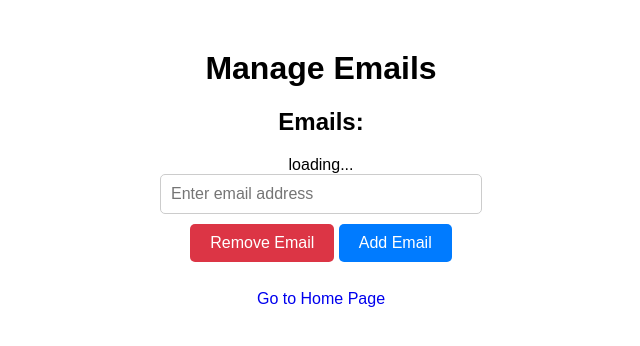
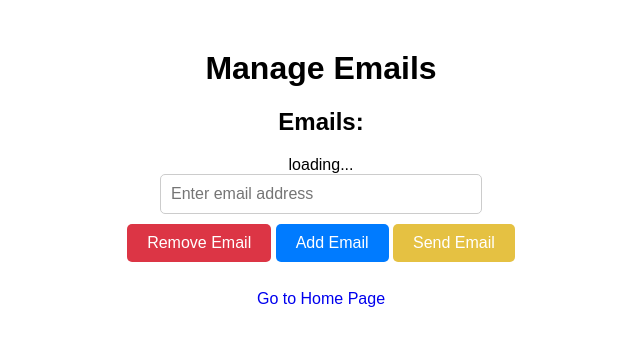
Before and after one commit to averybobbitt/workplace-violence-prediction-api, a Django app: template WorkplaceViolencePredictionAPI/API/templates/email.html in a window 1280 px wide. Shown: the top 346 px of the page, without its empty margins (319-959 px from the left). Run offline with Django 5.2, Linux system fonts and the light colour scheme; the template is opened without the code that fills it, so the values that code supplies are empty.

Commit message:
added send email button

```diff
--- a/WorkplaceViolencePredictionAPI/API/static/css/email.css
+++ b/WorkplaceViolencePredictionAPI/API/static/css/email.css
@@ -47,3 +47,12 @@ input[type="text"] {
 .btn-danger:hover {
     background-color: #c82333;
 }
+
+.btn-warning {
+    background-color: #e5c142;
+    color: #fff;
+}
+
+.btn-warning:hover {
+    background-color: #c9a62a;
+}
--- a/WorkplaceViolencePredictionAPI/API/static/js/email.js
+++ b/WorkplaceViolencePredictionAPI/API/static/js/email.js
@@ -51,6 +51,19 @@ function rmEmail() {
     document.getElementById("inputBox").value = "";
 }
 
+function sendEmail() {
+    const csrftoken = Cookies.get("csrftoken");
+
+    fetch("http://localhost:8000/api/email/", {
+        method: "POST",
+        credentials: "same-origin",
+        headers: {
+            "Content-Type": "application/json",
+            "X-CSRFToken": csrftoken
+        }
+    }).then(r => console.log(`Email sent`));
+}
+
 function updateEmailDisplay(list) {
     document.getElementById("emails").innerHTML = list.replace(",", "<br>");
 }
--- a/WorkplaceViolencePredictionAPI/API/templates/email.html
+++ b/WorkplaceViolencePredictionAPI/API/templates/email.html
@@ -22,6 +22,7 @@
     <br>
     <button class="btn btn-danger" onclick="rmEmail()">Remove Email</button>
     <button class="btn btn-primary" onclick="addEmail()">Add Email</button>
+    <button class="btn btn-warning" onclick="sendEmail()">Send Email</button>
     <br><br>
     <a href="{% url 'home' %}" class="btn btn-success">Go to Home Page</a>
 </div>
```
